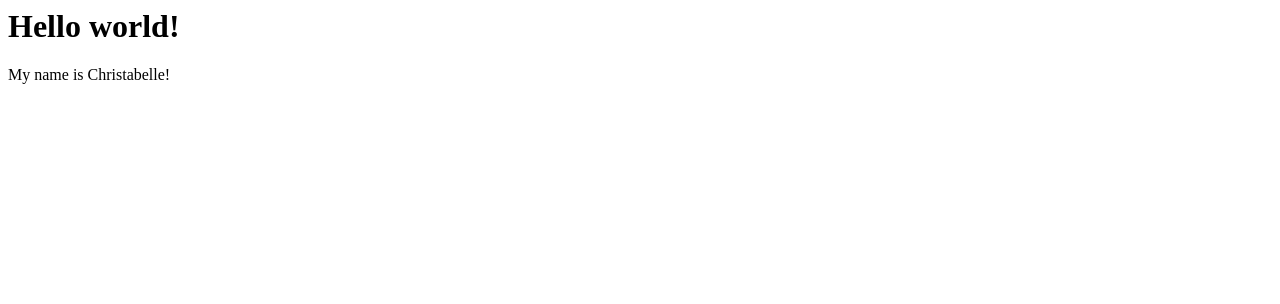
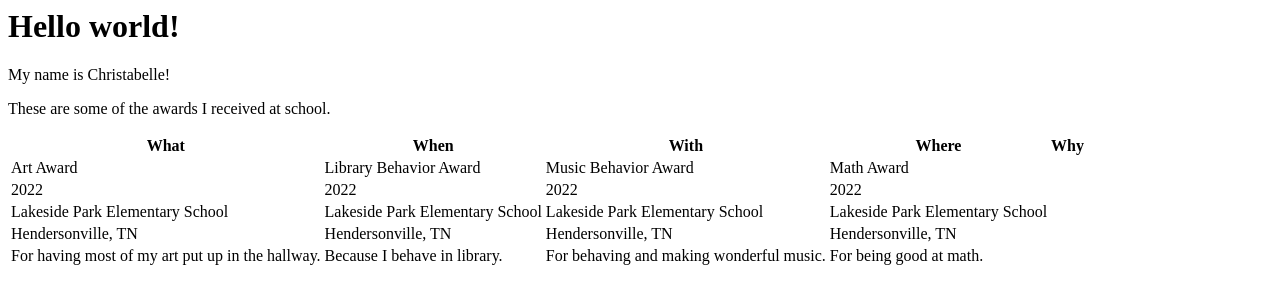
Before and after one commit to cbeauhilton/christabelle, a plain HTML site: page index.html in a window 1280 px wide. Drawn offline with Linux system fonts and the light colour scheme.

Commit message:
add table of accomplishments

```diff
--- a/index.html
+++ b/index.html
@@ -1,3 +1,47 @@
-<h1> Hello world! </h1>
+<h1>Hello world!</h1>
 
-<p> My name is Christabelle! </p>
+<p>My name is Christabelle!</p>
+
+
+<p>These are some of the awards I received at school.</p>
+
+
+<table>
+  <tr>
+    <th>What</th>
+    <th>When</th>
+    <th>With</th>
+    <th>Where</th>
+    <th>Why</th>
+  </tr>
+  <tr>
+    <td>Art Award</td>
+    <td>Library Behavior Award</td>
+    <td>Music Behavior Award</td>
+    <td>Math Award</td>
+  </tr>
+  <tr>
+    <td>2022</td>
+    <td>2022</td>
+    <td>2022</td>
+    <td>2022</td>
+  </tr>
+  <tr>
+    <td>Lakeside Park Elementary School</td>
+    <td>Lakeside Park Elementary School</td>
+    <td>Lakeside Park Elementary School</td>
+    <td>Lakeside Park Elementary School</td>
+  </tr>
+  <tr>
+    <td>Hendersonville, TN</td>
+    <td>Hendersonville, TN</td>
+    <td>Hendersonville, TN</td>
+    <td>Hendersonville, TN</td>
+  </tr>
+  <tr>
+    <td>For having most of my art put up in the hallway.</td>
+    <td>Because I behave in library.</td>
+    <td>For behaving and making wonderful music.</td>
+    <td>For being good at math.</td>
+  </tr>
+</table>
```
